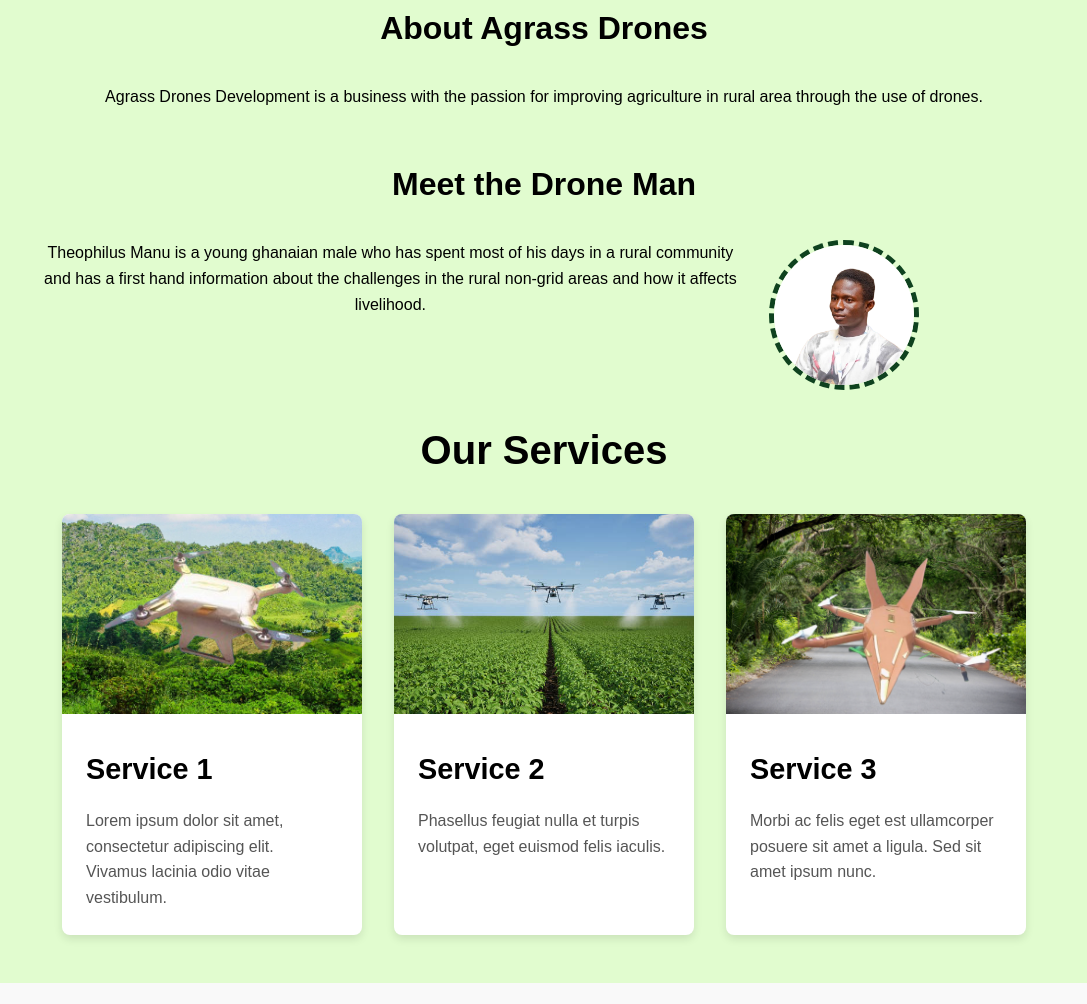
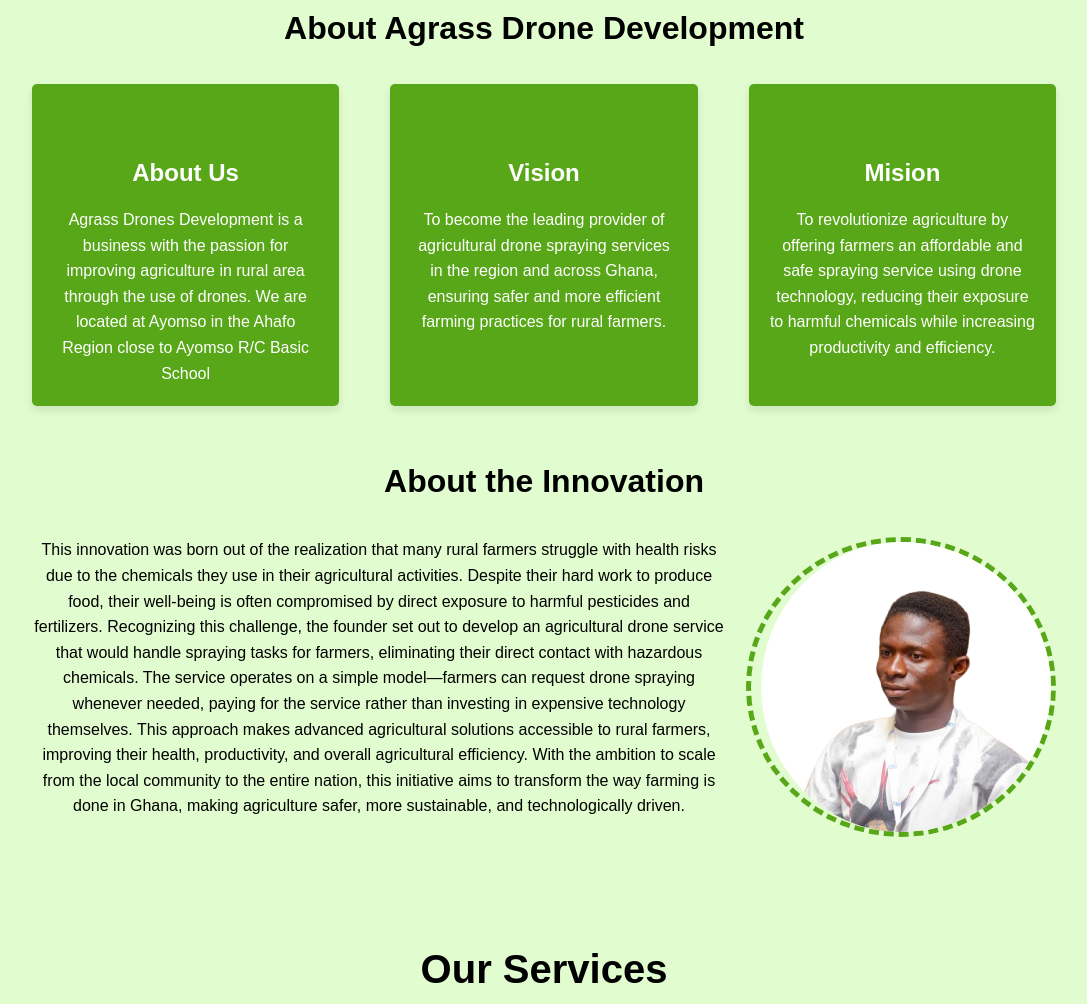
Before and after one commit to GROW-YAI/agrass-drone, a plain HTML site: page index.html in a window 1280 px wide. Shown: the part 525-1529 px from the top of the page, without its empty margins (96-1183 px from the left). Drawn offline with Linux system fonts and the light colour scheme.

Commit message:
final changes

```diff
--- a/index.html
+++ b/index.html
@@ -1,5 +1,6 @@
 <!DOCTYPE html>
 <html lang="en">
+
 <head>
   <meta charset="UTF-8">
   <meta name="viewport" content="width=device-width, initial-scale=1.0">
@@ -7,12 +8,15 @@
   <link rel="stylesheet" href="style.css">
 
   <!-- Add font-awesome for social media icons -->
-  <link rel="stylesheet" href="https://cdnjs.cloudflare.com/ajax/libs/font-awesome/6.7.2/css/all.min.css" integrity="sha512-Evv84Mr4kqVGRNSgIGL/F/aIDqQb7xQ2vcrdIwxfjThSH8CSR7PBEakCr51Ck+w+/U6swU2Im1vVX0SVk9ABhg==" crossorigin="anonymous" referrerpolicy="no-referrer" />
+  <link rel="stylesheet" href="https://cdnjs.cloudflare.com/ajax/libs/font-awesome/6.7.2/css/all.min.css"
+    integrity="sha512-Evv84Mr4kqVGRNSgIGL/F/aIDqQb7xQ2vcrdIwxfjThSH8CSR7PBEakCr51Ck+w+/U6swU2Im1vVX0SVk9ABhg=="
+    crossorigin="anonymous" referrerpolicy="no-referrer" />
 
 
 
 
 </head>
+
 <body>
   <header>
     <div>
@@ -40,23 +44,38 @@
   </section>
 
   <section id="about" class="about">
-    <div>
-      <h2>About Agrass Drones</h2>
-      <p>Agrass Drones Development is a business with the passion for improving agriculture in rural area through the use of drones. </p>
+    <h2>About Agrass Drone Development</h2>
+    <div class="about-cards">
+      <div class="abt-card">
+        <h3>About Us</h3>
+        <p>Agrass Drones Development is a business with the passion for improving agriculture in rural area through the
+          use of drones. We are located at Ayomso in the Ahafo Region close to Ayomso R/C Basic School</p>
+      </div>
+      <div class="abt-card">
+        <h3>Vision</h3>
+        <p>To become the leading provider of agricultural drone spraying services in the region and across Ghana, ensuring
+          safer and more efficient farming practices for rural farmers.</p>
+      </div>
+      <div class="abt-card">
+        <h3>Mision</h3>
+        <p>To revolutionize agriculture by offering farmers an affordable and safe spraying service using drone
+          technology, reducing their exposure to harmful chemicals while increasing productivity and efficiency.</p>
+      </div>
+    </div>
+    <h3>About the Innovation</h3>
+    <div class="abt-innovation">
+      <p>This innovation was born out of the realization that many rural farmers struggle with health risks due to the chemicals they use in their agricultural activities. Despite their hard work to produce food, their well-being is often compromised by direct exposure to harmful pesticides and fertilizers. Recognizing this challenge, the founder set out to develop an agricultural drone service that would handle spraying tasks for farmers, eliminating their direct contact with hazardous chemicals.
+        The service operates on a simple model—farmers can request drone spraying whenever needed, paying for the
+        service rather than investing in expensive technology themselves. This approach makes advanced agricultural
+        solutions accessible to rural farmers, improving their health, productivity, and overall agricultural
+        efficiency.
+        With the ambition to scale from the local community to the entire nation, this initiative aims to transform the
+        way farming is done in Ghana, making agriculture safer, more sustainable, and technologically driven.
+      </p>
+      <img src="./images/Manu- BG.png" alt="">
     </div>
 
-    <h3>Meet the Drone Man</h3>
-    <div class="about-acards">
-      <div class="about-text">
-        <p>Theophilus Manu is a young ghanaian male who has spent most of his days in a rural community and has a first hand information about the challenges in the rural non-grid areas and how it affects livelihood.</p>
     </div>
-      <div class="card-container">
-        <div class="card-image">
-          <img src="./images/Manu- BG.png" alt="Image description" class="img">
-        </div>
-    </div>
-      </div>
-
   </section>
 
   <section id="services" class="services">
@@ -107,13 +126,18 @@
   <footer>
     <p>&copy; 2025 Business Inc. All rights reserved.</p>
     <div class="social-media">
+      <h4>Call Us</h4>
+      <p>0533965782</p>
+      <h4>Follow Us: </h4>
       <a href="https://www.facebook.com" target="_blank" class="social-icon"><i class="fab fa-facebook-f"></i></a>
       <a href="https://wa.me" target="_blank" class="social-icon"><i class="fab fa-whatsapp"></i></a>
       <a href="https://www.tiktok.com" target="_blank" class="social-icon"><i class="fab fa-tiktok"></i></a>
       <a href="https://www.youtube.com" target="_blank" class="social-icon"><i class="fab fa-youtube"></i></a>
     </div>
+
   </footer>
 
   <script src="script.js"></script>
 </body>
+
 </html>
--- a/style.css
+++ b/style.css
@@ -40,17 +40,16 @@ nav ul li a {
 }
 
 .hero {
-    background-color: rgb(213, 245, 163);
+    background-color: rgb(134, 199, 61);
     color: rgb(18, 36, 7);
     padding:20px 0;
     text-align: center;
-    background-image: url(./images/drone-f-3.jpg);
-    background-image: height 100%;
-    background-position: top;
+    background-image: url(./images/add-clouds-drone.jpg);
+    height: 100%;
+    background-position:top;
     background-repeat: repeat-x;
     background-size: cover;
-
-    height: 100%;
+    background-attachment: fixed;
     background-size: auto;
 }
 
@@ -83,13 +82,37 @@ nav ul li a {
     font-size: 2rem;
     margin-bottom: 30px;
 }
+.about-cards {
+    display: flex;
+    justify-content: space-between;
+}
 
 .about h3 {
     font-size: 2rem;
     margin-bottom: 30px;
     margin-top: 50px;
 }
+.abt-card {
+    background-color: rgb(88, 167, 24);
+    padding: 20px;
+    width: 30%;
+    height: auto;
+    box-shadow: 0 4px 8px rgba(0, 0, 0, 0.1);
+    border-radius: 5px;
+    justify-content: center;
 
+}
+
+.abt-card h3 {
+    font-size: 1.5rem;
+    margin-bottom: 15px;
+    color: white;
+}
+
+.abt-card p {
+    font-size: 1rem;
+    color: white;
+}
 .about1 {
     display: flex;
     padding-top: 50px;
@@ -120,55 +143,29 @@ nav ul li a {
     border-color: #0f421f;
     align-items: center;
 }
-/*services section
+.abt-innovation {
+    display: flex;
+    justify-content: space-between;
 
-.services {
-    padding: 50px 10%;
-    text-align: center;
+}
+.abt-innovation p{
+padding-right: 20px;
+}
+.abt-innovation img {
+    border-radius: 50%;
+    height: 300px;
+    width: 50%;
+    padding-left: 10px;
+    border-style: dashed;
+    box-shadow: 5px;
+    border-width: 5px;
+    border-color: rgb(88, 167, 24);
 }
 
-.services h2 {
-    font-size: 2rem;
-    margin-bottom: 30px;
-}
 
-.service-cards {
-    display: flex;
-    justify-content: space-between;
-}
-
-.card {
-    background-color: white;
-    padding: 20px;
-    width: 30%;
-    height: 250px;
-    box-shadow: 0 4px 8px rgba(0, 0, 0, 0.1);
-    border-radius: 5px;
-    justify-content: center;
-}
-
-.card h3 {
-    font-size: 1.5rem;
-    margin-bottom: 15px;
-}
-
-.card p {
-    font-size: 1rem;
-    color: #555;
-}
-.icard {
-    width: 10px;
-    height: 10px;
-}
-
-.icard p-img{
-    width: 10%;
-    object-fit: cover;
-
-*/
  /*services 2*/
  .services {
-    padding: 3rem 2rem;
+    padding: 50px 10%;
     text-align: center;
 }
 
```
Also changed, not shown: images/add-clouds-drone.jpg (added), images/clouds-only.jpg (added), images/plants-only.jpg (added). Lines whose indentation alone changed are shown as unchanged.
